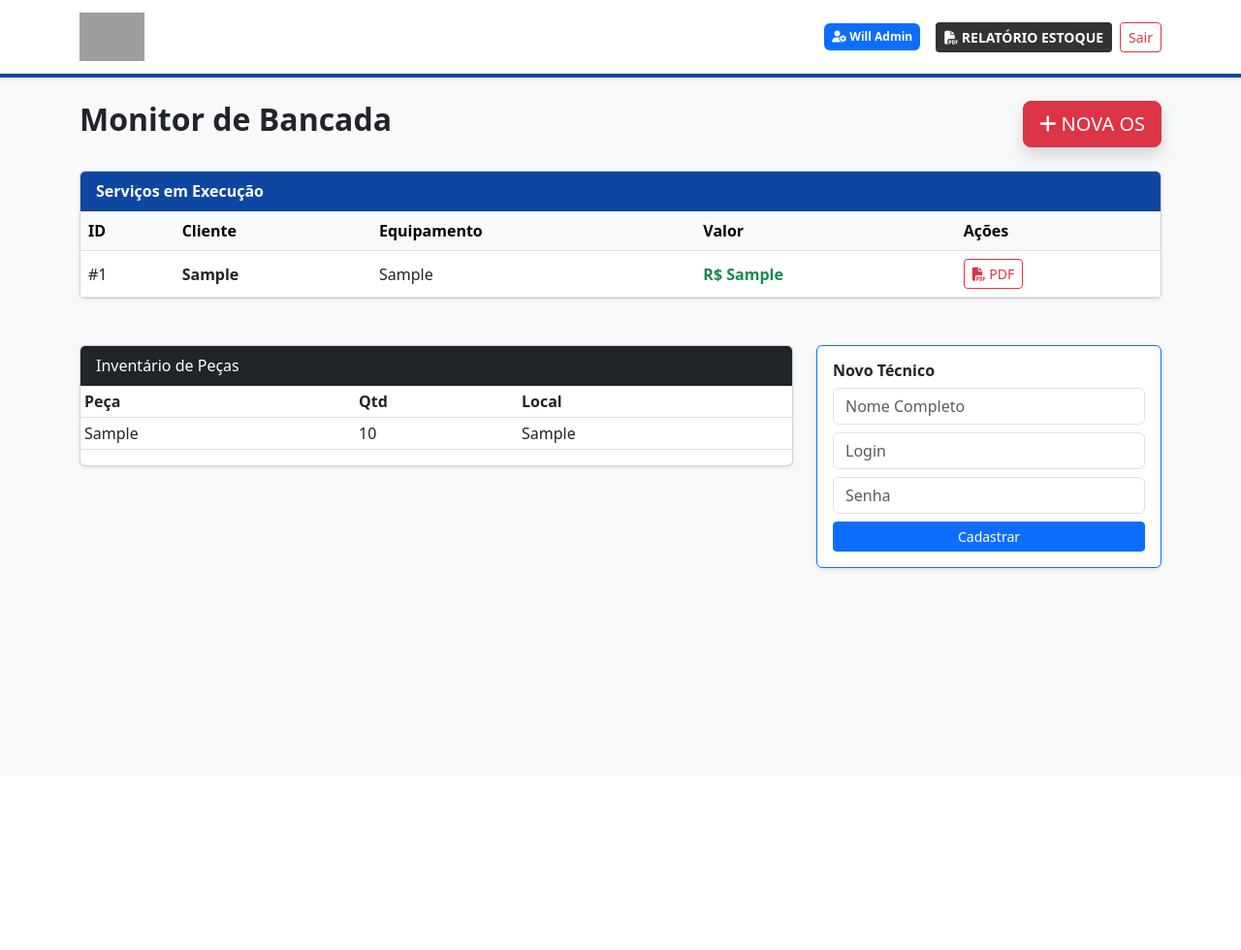
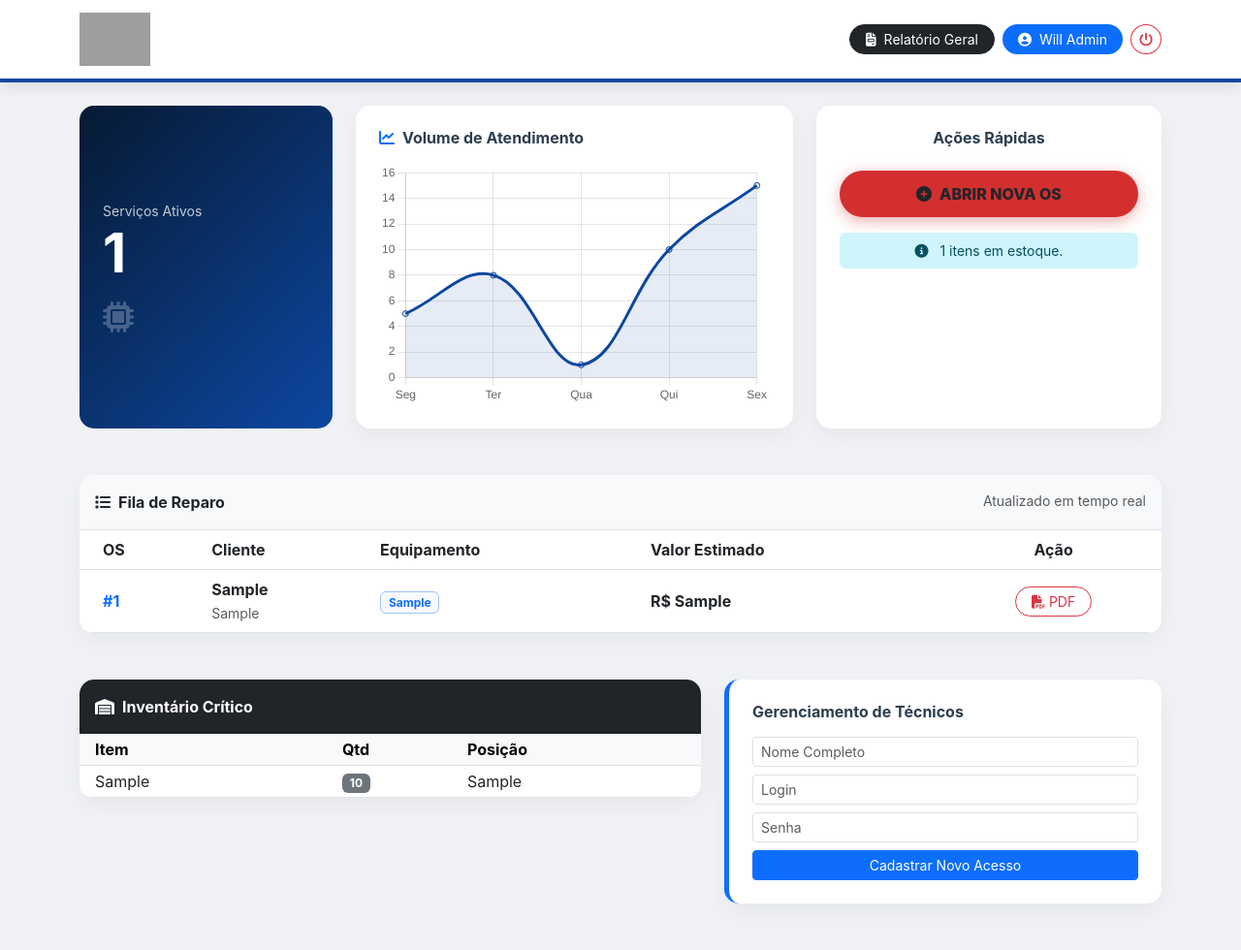
Before and after one commit to heavy-metal-tech/sistema_minipa, a Flask app: page /dashboard in a window 1280 px wide. Shown: the whole page at 97% size. Before the commit the page ends 589 px from the top, so only its background shows below. Run offline with Flask 3, Linux system fonts and the light colour scheme; a user stored in the database is signed in; tables that the repository leaves empty hold one stand-in row (values such as "Sample post"); grey boxes are pictures that could not be loaded.

Commit message:
Update dashboard.html

```diff
--- a/templates/dashboard.html
+++ b/templates/dashboard.html
@@ -2,86 +2,207 @@
 <html lang="pt-br">
 <head>
     <meta charset="UTF-8">
-    <title>Minipa Precision | Dashboard</title>
+    <meta name="viewport" content="width=device-width, initial-scale=1.0">
+    <title>Minipa Precision | Command Center</title>
     <link rel="stylesheet" href="https://cdn.jsdelivr.net/npm/bootstrap@5.3.0/dist/css/bootstrap.min.css">
     <link rel="stylesheet" href="https://cdnjs.cloudflare.com/ajax/libs/font-awesome/6.4.0/css/all.min.css">
+    <script src="https://cdn.jsdelivr.net/npm/chart.js"></script>
     <style>
-        :root { --minipa-blue: #0d47a1; --minipa-red: #d32f2f; }
-        .navbar { border-bottom: 4px solid var(--minipa-blue); background: white; }
-        .navbar-brand img { height: 50px; }
-        .card-header-minipa { background: var(--minipa-blue); color: white; font-weight: bold; }
-        .btn-pdf-geral { background: #333; color: white; font-weight: bold; }
+        :root {
+            --minipa-blue: #0d47a1;
+            --dark-bg: #061a33;
+            --accent-cyan: #00e5ff;
+            --glass: rgba(255, 255, 255, 0.95);
+        }
+
+        body {
+            background-color: #f0f2f5;
+            font-family: 'Inter', sans-serif;
+            color: #2c3e50;
+        }
+
+        /* Navbar de Impacto */
+        .navbar {
+            background: white;
+            border-bottom: 4px solid var(--minipa-blue);
+            box-shadow: 0 4px 15px rgba(0,0,0,0.1);
+        }
+        .navbar-brand img { height: 55px; }
+
+        /* Dashboard Cards */
+        .card-stats {
+            background: linear-gradient(135deg, var(--dark-bg), var(--minipa-blue));
+            color: white;
+            border: none;
+            border-radius: 15px;
+            transition: 0.3s;
+        }
+        .card-stats:hover { transform: translateY(-5px); }
+
+        .card-white {
+            background: white;
+            border: none;
+            border-radius: 15px;
+            box-shadow: 0 8px 25px rgba(0,0,0,0.05);
+        }
+
+        /* Gráficos */
+        .chart-container { position: relative; height: 250px; width: 100%; }
+
+        /* Tabela Estilizada */
+        .table thead { background: var(--dark-bg); color: white; }
+        .os-row:hover { background: #f8f9fa !important; }
+
+        /* Botão Pulsante */
+        .btn-new {
+            background: #d32f2f;
+            border: none;
+            border-radius: 50px;
+            font-weight: 800;
+            padding: 12px 30px;
+            box-shadow: 0 4px 15px rgba(211, 47, 47, 0.4);
+        }
+        .btn-new:hover { background: #b71c1c; transform: scale(1.05); color: white; }
     </style>
 </head>
-<body class="bg-light">
+<body>
 
-<nav class="navbar navbar-light mb-4 shadow-sm">
-    <div class="container d-flex justify-content-between">
+<nav class="navbar mb-4 py-2">
+    <div class="container d-flex justify-content-between align-items-center">
         <a class="navbar-brand" href="#"><img src="{{ url_for('static', filename='logo.png') }}"></a>
-        <div class="d-flex align-items-center">
-            <span class="badge bg-primary p-2 me-3"><i class="fas fa-user-gear"></i> {{ current_user.nome_completo }}</span>
-            <a href="{{ url_for('pdf_estoque') }}" class="btn btn-pdf-geral btn-sm me-2"><i class="fas fa-file-pdf"></i> RELATÓRIO ESTOQUE</a>
-            <a href="{{ url_for('logout') }}" class="btn btn-outline-danger btn-sm">Sair</a>
+        <div class="d-flex gap-2">
+            <a href="{{ url_for('pdf_estoque') }}" class="btn btn-dark btn-sm rounded-pill px-3">
+                <i class="fas fa-file-invoice me-2"></i>Relatório Geral
+            </a>
+            <div class="bg-primary text-white px-3 py-1 rounded-pill small d-flex align-items-center">
+                <i class="fas fa-user-circle me-2"></i> {{ current_user.nome_completo }}
+            </div>
+            <a href="{{ url_for('logout') }}" class="btn btn-outline-danger btn-sm rounded-circle"><i class="fas fa-power-off"></i></a>
         </div>
     </div>
 </nav>
 
-<div class="container">
-    <div class="row mb-4">
-        <div class="col-12 d-flex justify-content-between">
-            <h2 class="fw-bold text-dark">Monitor de Bancada</h2>
-            <a href="{{ url_for('nova_os') }}" class="btn btn-danger btn-lg shadow"><i class="fas fa-plus"></i> NOVA OS</a>
+<div class="container pb-5">
+    <div class="row g-4 mb-5">
+        <div class="col-md-3">
+            <div class="card-stats p-4 h-100 d-flex flex-column justify-content-center">
+                <small class="opacity-75">Serviços Ativos</small>
+                <h1 class="display-4 fw-bold mb-0">{{ ordens|length }}</h1>
+                <div class="mt-3"><i class="fas fa-microchip fa-2x opacity-25"></i></div>
+            </div>
+        </div>
+        <div class="col-md-5">
+            <div class="card-white p-4 h-100">
+                <h6 class="fw-bold mb-3"><i class="fas fa-chart-line text-primary me-2"></i>Volume de Atendimento</h6>
+                <div class="chart-container">
+                    <canvas id="mainChart"></canvas>
+                </div>
+            </div>
+        </div>
+        <div class="col-md-4">
+            <div class="card-white p-4 h-100 text-center">
+                <h6 class="fw-bold mb-4">Ações Rápidas</h6>
+                <a href="{{ url_for('nova_os') }}" class="btn btn-new mb-3 w-100">
+                    <i class="fas fa-plus-circle me-2"></i>ABRIR NOVA OS
+                </a>
+                <div class="alert alert-info py-2 small border-0">
+                    <i class="fas fa-info-circle me-2"></i> {{ estoque|length }} itens em estoque.
+                </div>
+            </div>
         </div>
     </div>
 
-    <div class="card shadow-sm mb-5">
-        <div class="card-header card-header-minipa">Serviços em Execução</div>
+    <div class="card-white overflow-hidden mb-5">
+        <div class="p-3 bg-light border-bottom d-flex justify-content-between">
+            <span class="fw-bold text-dark"><i class="fas fa-list me-2"></i>Fila de Reparo</span>
+            <span class="text-muted small">Atualizado em tempo real</span>
+        </div>
+        <div class="table-responsive">
             <table class="table table-hover align-middle mb-0">
-            <thead class="table-light">
-                <tr><th>ID</th><th>Cliente</th><th>Equipamento</th><th>Valor</th><th>Ações</th></tr>
+                <thead>
+                    <tr>
+                        <th class="ps-4">OS</th>
+                        <th>Cliente</th>
+                        <th>Equipamento</th>
+                        <th>Valor Estimado</th>
+                        <th class="text-center">Ação</th>
+                    </tr>
                 </thead>
                 <tbody>
                     {% for os in ordens %}
-                <tr>
-                    <td>#{{ os.id }}</td>
-                    <td><strong>{{ os.cliente }}</strong></td>
-                    <td>{{ os.equipamento }}</td>
-                    <td class="text-success fw-bold">R$ {{ os.valor }}</td>
-                    <td><a href="{{ url_for('pdf_os', id=os.id) }}" class="btn btn-sm btn-outline-danger"><i class="fas fa-file-pdf"></i> PDF</a></td>
+                    <tr class="os-row">
+                        <td class="ps-4 fw-bold text-primary">#{{ os.id }}</td>
+                        <td><div class="fw-bold">{{ os.cliente }}</div><small class="text-muted">{{ os.serie }}</small></td>
+                        <td><span class="badge bg-light text-primary border border-primary-subtle">{{ os.equipamento }}</span></td>
+                        <td class="fw-bold">R$ {{ os.valor }}</td>
+                        <td class="text-center">
+                            <a href="{{ url_for('pdf_os', id=os.id) }}" class="btn btn-sm btn-outline-danger px-3 rounded-pill">
+                                <i class="fas fa-file-pdf"></i> PDF
+                            </a>
+                        </td>
                     </tr>
                     {% endfor %}
                 </tbody>
             </table>
         </div>
+    </div>
 
-    <div class="row">
-        <div class="col-md-8">
-            <div class="card shadow-sm">
-                <div class="card-header bg-dark text-white">Inventário de Peças</div>
-                <table class="table table-sm">
-                    <thead><tr><th>Peça</th><th>Qtd</th><th>Local</th></tr></thead>
+    <div class="row g-4">
+        <div class="col-md-7">
+            <div class="card-white p-0 overflow-hidden">
+                <div class="p-3 bg-dark text-white fw-bold"><i class="fas fa-warehouse me-2"></i>Inventário Crítico</div>
+                <table class="table table-sm mb-0">
+                    <thead class="table-light">
+                        <tr><th class="ps-3">Item</th><th>Qtd</th><th>Posição</th></tr>
+                    </thead>
                     <tbody>
                         {% for item in estoque %}
-                        <tr><td>{{ item.componente }}</td><td>{{ item.quantidade }}</td><td>{{ item.posicao }}</td></tr>
+                        <tr><td class="ps-3">{{ item.componente }}</td><td><span class="badge bg-secondary">{{ item.quantidade }}</span></td><td>{{ item.posicao }}</td></tr>
                         {% endfor %}
                     </tbody>
                 </table>
             </div>
         </div>
+
         {% if current_user.is_admin %}
-        <div class="col-md-4">
-            <div class="card p-3 shadow-sm border-primary">
-                <h6 class="fw-bold">Novo Técnico</h6>
+        <div class="col-md-5">
+            <div class="card-white p-4 border-start border-primary border-5">
+                <h6 class="fw-bold mb-3">Gerenciamento de Técnicos</h6>
                 <form action="{{ url_for('novo_tecnico') }}" method="POST">
-                    <input type="text" name="nome" class="form-control mb-2" placeholder="Nome Completo">
-                    <input type="text" name="username" class="form-control mb-2" placeholder="Login">
-                    <input type="password" name="password" class="form-control mb-2" placeholder="Senha">
-                    <button type="submit" class="btn btn-primary w-100 btn-sm">Cadastrar</button>
+                    <div class="mb-2"><input type="text" name="nome" class="form-control form-control-sm" placeholder="Nome Completo" required></div>
+                    <div class="mb-2"><input type="text" name="username" class="form-control form-control-sm" placeholder="Login" required></div>
+                    <div class="mb-2"><input type="password" name="password" class="form-control form-control-sm" placeholder="Senha" required></div>
+                    <button type="submit" class="btn btn-primary btn-sm w-100">Cadastrar Novo Acesso</button>
                 </form>
             </div>
         </div>
         {% endif %}
     </div>
 </div>
+
+<script>
+    // Lógica do Gráfico de Volume
+    const ctx = document.getElementById('mainChart').getContext('2d');
+    new Chart(ctx, {
+        type: 'line',
+        data: {
+            labels: ['Seg', 'Ter', 'Qua', 'Qui', 'Sex'],
+            datasets: [{
+                label: 'OS Abertas',
+                data: [5, 8, {{ ordens|length }}, 10, 15],
+                borderColor: '#0d47a1',
+                backgroundColor: 'rgba(13, 71, 161, 0.1)',
+                fill: true,
+                tension: 0.4
+            }]
+        },
+        options: {
+            maintainAspectRatio: false,
+            plugins: { legend: { display: false } },
+            scales: { y: { beginAtZero: true } }
+        }
+    });
+</script>
+
 </body>
 </html>
```
Lines whose indentation alone changed are shown as unchanged.
